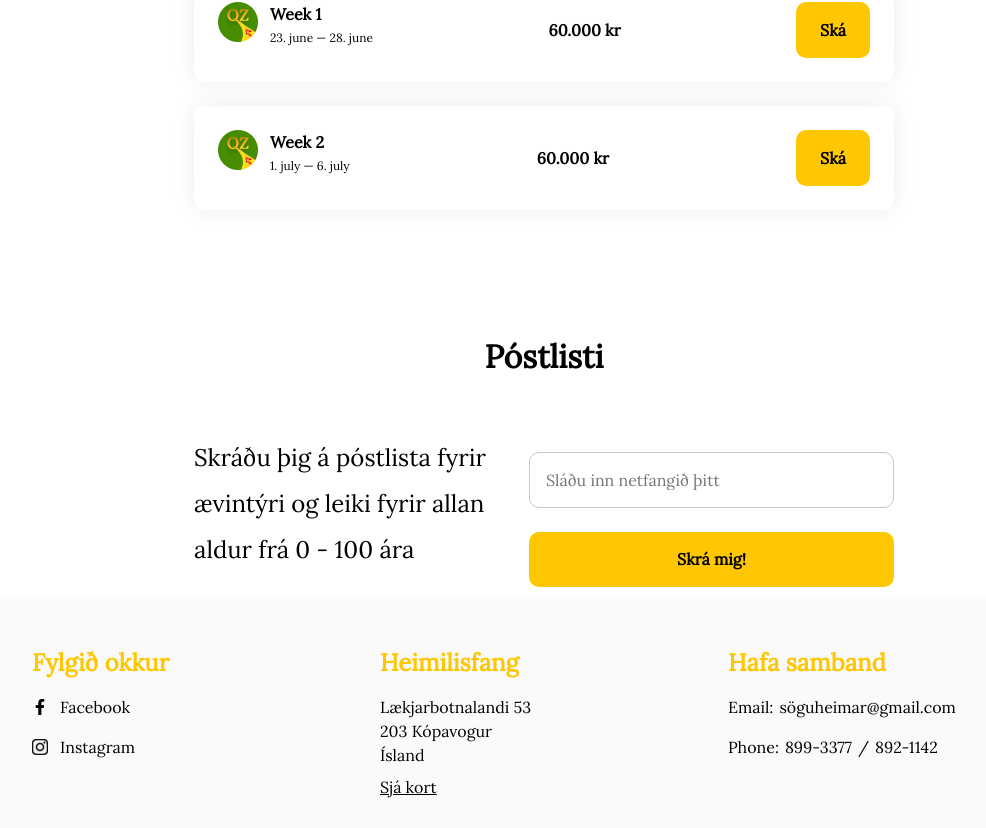
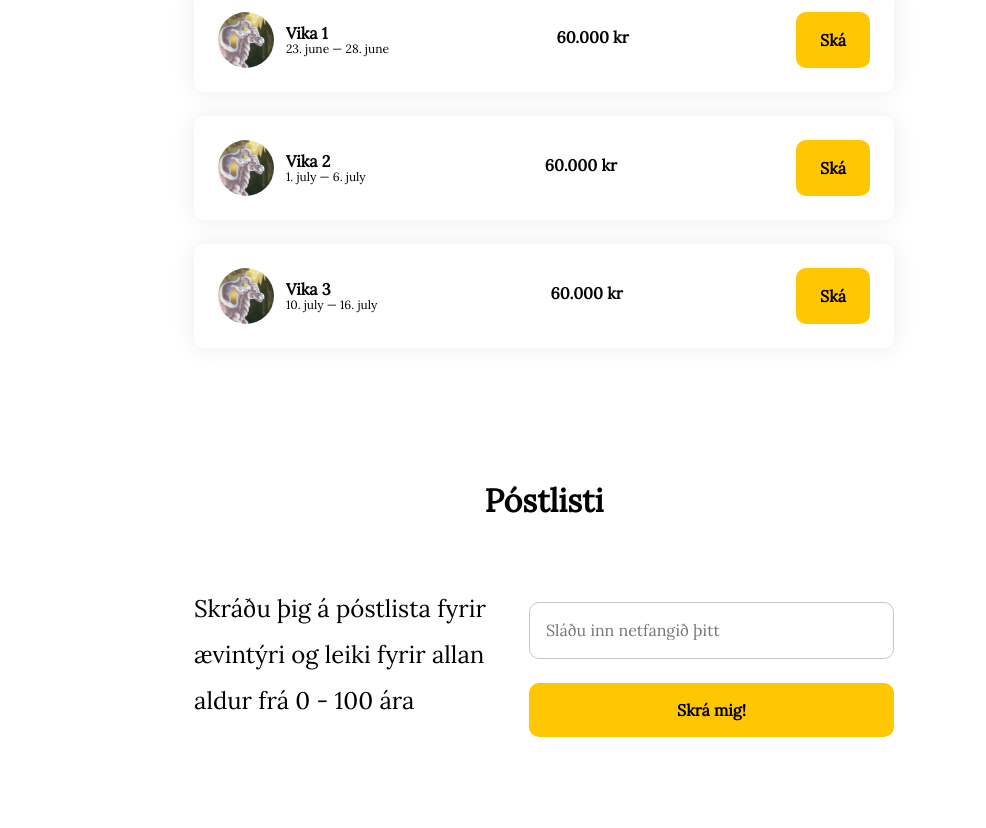
Before and after one commit to viktorhollanders/soguheimar, a Next.js app: page / in a window 1280 px wide. Shown: the part 992-1820 px from the top of the page, without its empty margins (96-1082 px from the left). Built offline with nearby package versions, Linux system fonts and the light colour scheme; no server answers; what @mailchimp/mailchimp_marketing would draw is missing.

Commit message:
Update card image, fix cource card image position, remove line hight from global css

```diff
--- a/src/_components/Card/Card.tsx
+++ b/src/_components/Card/Card.tsx
@@ -1,6 +1,6 @@
-import Image from "next/image";
-import Button from "../Button/Button";
-import styles from "./styles.module.css";
+import Image from 'next/image';
+import Button from '../Button/Button';
+import styles from './styles.module.css';
 
 type CardProps = {
   iconUrl: string;
@@ -21,20 +21,20 @@ export default function Card({
   dateTo,
   link,
 }: CardProps) {
-    const formatedPrice = price.toLocaleString("de-DE");
+  const formatedPrice = price.toLocaleString('de-DE');
 
   return (
     <div className={styles.card}>
       <div className={styles.cardHeader}>
         <Image
+          className={styles.cardImage}
           src={iconUrl}
           alt={alt_description}
-                    className={styles.icon}
-                    width={40}
-                    height={40}
+          width={56}
+          height={56}
         />
         <div className={styles.info}>
-                    <p className={styles.weekInfo}>Week {`${weekNr}`}</p>
+          <p className={styles.weekInfo}>Vika {`${weekNr}`}</p>
           <p className={styles.date_info}>
             {`${dateFrom}`} — {`${dateTo}`}
           </p>
--- a/src/_components/Card/styles.module.css
+++ b/src/_components/Card/styles.module.css
@@ -15,7 +15,12 @@
 .cardHeader {
   display: flex;
   flex-direction: row;
+  align-items: center;
   gap: 12px;
+}
+
+.cardImage {
+  border-radius: 50%;
 }
 
 .weekInfo {
--- a/src/_components/Courses/Cources.tsx
+++ b/src/_components/Courses/Cources.tsx
@@ -1,25 +1,34 @@
-import styles from "./styles.module.css";
-import Card from "../Card/Card";
+import styles from './styles.module.css';
+import Card from '../Card/Card';
 
 export default function Courses() {
   const cources = [
     {
-            iconUrl: "/images/oz-logo-2.png",
+      iconUrl: '/images/nes_icon.jpg',
       weekNr: 1,
-            dateFrom: "23. june",
-            dateTo: "28. june",
+      dateFrom: '23. june',
+      dateTo: '28. june',
       price: 60000,
-            link: "/",
-            iconAlt: "A white dragon flying over a forest",
+      link: '/',
+      iconAlt: 'A white dragon flying over a forest',
     },
     {
-            iconUrl: "/images/oz-logo-2.png",
+      iconUrl: '/images/nes_icon.jpg',
       weekNr: 2,
-            dateFrom: "1. july",
-            dateTo: "6. july",
+      dateFrom: '1. july',
+      dateTo: '6. july',
       price: 60000,
-            link: "/",
-            iconAlt: "A white dragon flying over a forest",
+      link: '/',
+      iconAlt: 'A white dragon flying over a forest',
+    },
+    {
+      iconUrl: '/images/nes_icon.jpg',
+      weekNr: 3,
+      dateFrom: '10. july',
+      dateTo: '16. july',
+      price: 60000,
+      link: '/',
+      iconAlt: 'A white dragon flying over a forest',
     },
   ];
 
--- a/src/_components/Footer/styles.module.css
+++ b/src/_components/Footer/styles.module.css
@@ -5,6 +5,7 @@
   display: grid;
   grid-template-columns: 1fr 1fr 1fr;
   gap: 20px;
+  margin-top: 88px;
 }
 
 .infoContainer {
--- a/src/_components/Hero/styles.module.css
+++ b/src/_components/Hero/styles.module.css
@@ -18,4 +18,5 @@
   margin: 16px;
   max-width: 700px;
   color: var(--primary-color);
+  line-height: 24px;
 }
--- a/src/app/globals.css
+++ b/src/app/globals.css
@@ -53,6 +53,5 @@ body {
   background-color: var(--background);
   color: var(--black);
   font-size: 1.6rem;
-  line-height: 24px;
   font-family: var(--primary-font);
 }
```
Also changed, not shown: public/images/nes_icon.jpg (added). Lines whose indentation alone changed are shown as unchanged.
